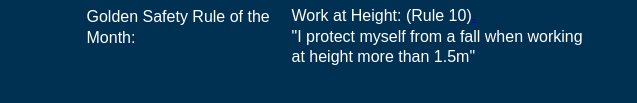
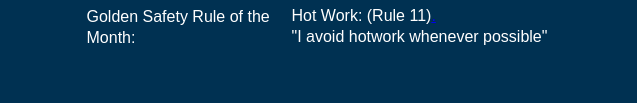
Before and after one commit to Jesse232232/Share, a plain HTML site: page Countdownl.html in a window 1280 px wide. Shown: the part 463-566 px from the top of the page, 335-972 px from the left. Drawn offline with Linux system fonts and the light colour scheme.

Commit message:
Add files via upload

```diff
--- a/Countdownl.html
+++ b/Countdownl.html
@@ -257,7 +257,7 @@
       <div class="info-table">
         <div class="info-row"><div class="label">Overall Milestone Achieved:</div><div class="value">10/30</div></div>
         <div class="info-row"><div class="label">Current Milestone:</div><div class="value">60% Model Review</div></div>
-        <div class="info-row"><div class="label">Golden Safety Rule of the Month:</div><div class="value" style="line-height:1.28;">Work at Height: (Rule 10)<a href="index.html">.</a><br>"I protect myself from a fall when working at height more than 1.5m"</div></div>
+        <div class="info-row"><div class="label">Golden Safety Rule of the Month:</div><div class="value" style="line-height:1.28;">Hot Work: (Rule 11)<a href="index.html">.</a><br>"I avoid hotwork whenever possible"</div></div>
       </div>
     </div>
 
```
Also changed, not shown: index.html (+1 -1 lines).
